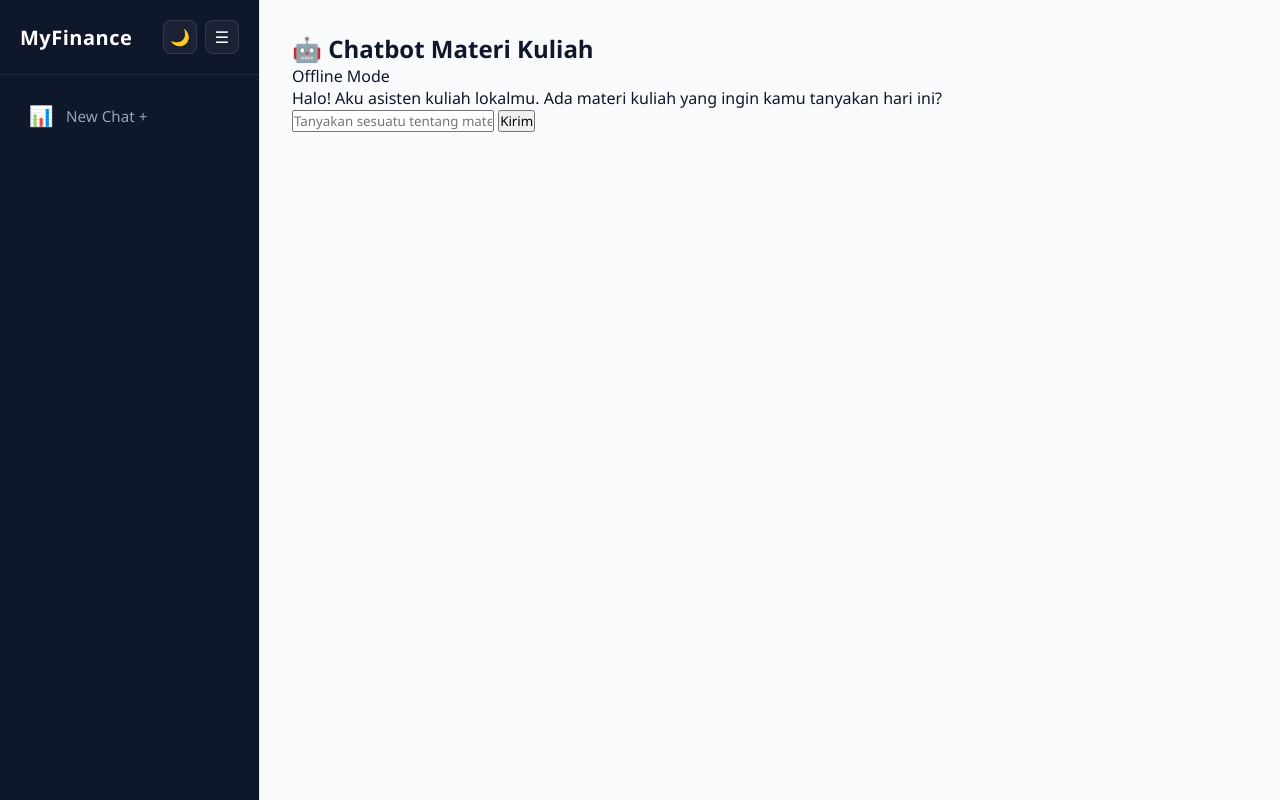
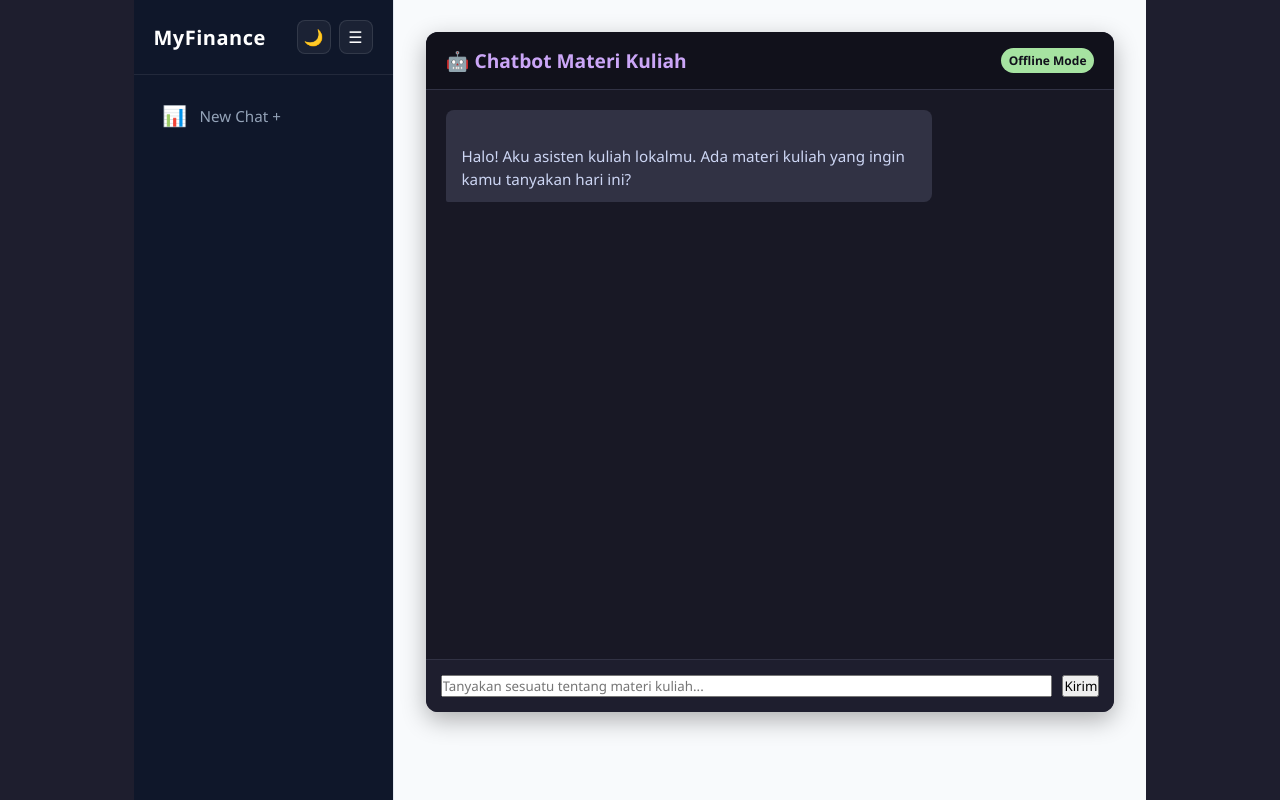
Before and after one commit to 230055Fawwaz/Chatbot-JKKD, a Flask app: page / in a window 1280 px wide. Run offline with Flask 3, Linux system fonts and the light colour scheme.

Commit message:
Feat: Add styling and interaction for chat page

```diff
--- a/app/static/css/chat.css
+++ b/app/static/css/chat.css
@@ -6,3 +6,117 @@
    Catatan:
      - Mengatur tampilan halaman chat
    ========================================== */
+
+   /* app/static/css/chat.css */
+
+/* Reset & Container Utama */
+body {
+    font-family: 'Segoe UI', Tahoma, Geneva, Verdana, sans-serif;
+    background-color: #1e1e2e;
+    color: #cdd6f4;
+    margin: 0;
+    padding: 0;
+    display: flex;
+    justify-content: center;
+    align-items: center;
+    height: 100vh;
+}
+
+.chat-container {
+    width: 100%;
+    max-width: 800px;
+    height: 85vh;
+    background-color: #252538;
+    border-radius: 12px;
+    box-shadow: 0 8px 24px rgba(0, 0, 0, 0.3);
+    display: flex;
+    flex-direction: column;
+    overflow: hidden;
+}
+
+/* Header */
+.chat-header {
+    background-color: #11111b;
+    padding: 15px 20px;
+    display: flex;
+    justify-content: space-between;
+    align-items: center;
+    border-bottom: 1px solid #313244;
+}
+
+.chat-header h2 {
+    margin: 0;
+    font-size: 1.2rem;
+    color: #cba6f7;
+}
+
+.status-badge {
+    background-color: #a6e3a1;
+    color: #11111b;
+    padding: 4px 8px;
+    border-radius: 20px;
+    font-size: 0.75rem;
+    font-weight: bold;
+}
+
+/* Area Box Chat */
+.chat-box {
+    flex: 1;
+    padding: 20px;
+    overflow-y: auto;
+    display: flex;
+    flex-direction: column;
+    gap: 15px;
+    background-color: #181825;
+}
+
+/* Gelembung Pesan (Chat Bubbles) */
+.message {
+    max-width: 75%;
+    padding: 12px 16px;
+    border-radius: 8px;
+    font-size: 0.95rem;
+    line-height: 1.5;
+    word-wrap: break-word;
+    white-space: pre-line; /* Menjaga struktur paragraf baru dari AI */
+}
+
+.bot-message {
+    background-color: #313244;
+    color: #cdd6f4;
+    align-self: flex-start;
+    border-bottom-left-radius: 2px;
+}
+
+.user-message {
+    background-color: #89b4fa;
+    color: #11111b;
+    align-self: flex-end;
+    border-bottom-right-radius: 2px;
+}
+
+/* Status Khusus */
+.loading {
+    font-style: italic;
+    color: #a6adc8;
+    background-color: transparent;
+    padding: 5px;
+}
+
+.error {
+    background-color: #f38ba8;
+    color: #11111b;
+}
+
+/* Area Input Form */
+.chat-input-area {
+    display: flex;
+    padding: 15px;
+    background-color: #1e1e2e;
+    border-top: 1px solid #313244;
+    gap: 10px;
+}
+
+.chat-input-area input {
+    flex: 1;
+}
```
Also changed, not shown: app/static/js/chat.js (+73 -2 lines).
